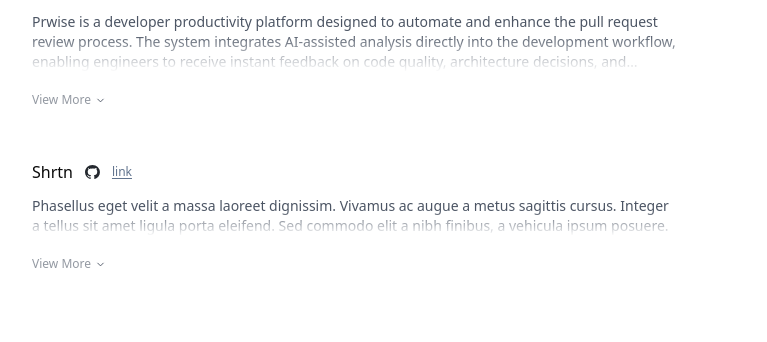
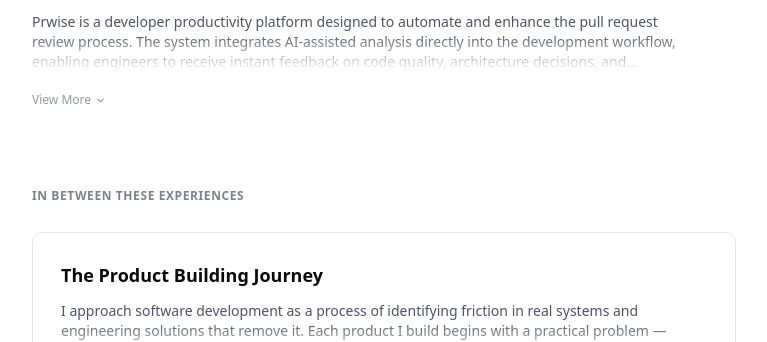
Before and after one commit to akdevsaha-dev/akdevsaha.com, a Next.js app: page / in a window 1280 px wide. Shown: the part 1280-1622 px from the top of the page, without its empty margins (256-1023 px from the left). Built offline with nearby package versions, Linux system fonts and the light colour scheme.

Commit message:
update project link

```diff
--- a/components/experience.tsx
+++ b/components/experience.tsx
@@ -36,7 +36,7 @@ export const Experience = () => {
               <div key={idx} className="">
                 <div className="flex items-center gap-3 mt-8">
                   <div>{project.title}</div>
-                  <a target="_blank" href={project.link}>
+                  <a target="_blank" href={project.ghLink}>
                     {theme === "dark" ? (
                       <Image
                         src={"/githubLight.svg"}
@@ -54,7 +54,8 @@ export const Experience = () => {
                     )}
                   </a>
                   <Link
-                    href={""}
+                    target="_blank"
+                    href={project.link}
                     className="text-xs hover:text-neutral-100 underline underline-offset-2 text-slate-500 pr-2"
                   >
                     link
@@ -118,25 +119,69 @@ export const Experience = () => {
               }}
             >
               <p>
-                I approach software development as a process of identifying friction in real systems and engineering solutions that remove it. Each product I build begins with a practical problem — something inefficient, slow, or overly complex — and evolves into a system designed for performance, reliability, and developer experience.
+                I approach software development as a process of identifying
+                friction in real systems and engineering solutions that remove
+                it. Each product I build begins with a practical problem —
+                something inefficient, slow, or overly complex — and evolves
+                into a system designed for performance, reliability, and
+                developer experience.
               </p>
               <p>
-                My journey began with Shrtn, a URL shortening platform. While the idea seems simple, building it required solving backend challenges like generating collision-resistant short identifiers, designing fast redirect pipelines, and tracking analytics efficiently. Working on this project helped me understand how thoughtful data models and optimized request paths are critical for building scalable services.
+                My journey began with Shrtn, a URL shortening platform. While
+                the idea seems simple, building it required solving backend
+                challenges like generating collision-resistant short
+                identifiers, designing fast redirect pipelines, and tracking
+                analytics efficiently. Working on this project helped me
+                understand how thoughtful data models and optimized request
+                paths are critical for building scalable services.
               </p>
               <p>
-                As I continued building applications, I realized that creating software is only part of the challenge — keeping it reliable in production is just as important. This led me to develop Trackly, an infrastructure monitoring platform for tracking uptime, latency, and service health in real time. I engineered concurrent health checks, a status logging pipeline, and an automated alerting system. I also implemented a warmup mechanism that periodically pings services to mitigate serverless cold starts and reduce latency spikes.
+                As I continued building applications, I realized that creating
+                software is only part of the challenge — keeping it reliable in
+                production is just as important. This led me to develop Trackly,
+                an infrastructure monitoring platform for tracking uptime,
+                latency, and service health in real time. I engineered
+                concurrent health checks, a status logging pipeline, and an
+                automated alerting system. I also implemented a warmup mechanism
+                that periodically pings services to mitigate serverless cold
+                starts and reduce latency spikes.
               </p>
               <p>
-                While working across projects, I noticed how much time developers spend setting up development environments before writing actual code. Configuring Docker containers, connecting APIs, and enabling hot reloading often involved repetitive setup. To eliminate this friction, I built QuickReactGO, a CLI tool that scaffolds a fully containerized React and Go application with a single command. The tool standardizes development environments and allows engineers to move directly from idea to running application.
+                While working across projects, I noticed how much time
+                developers spend setting up development environments before
+                writing actual code. Configuring Docker containers, connecting
+                APIs, and enabling hot reloading often involved repetitive
+                setup. To eliminate this friction, I built QuickReactGO, a CLI
+                tool that scaffolds a fully containerized React and Go
+                application with a single command. The tool standardizes
+                development environments and allows engineers to move directly
+                from idea to running application.
               </p>
               <p>
-                Wanting to explore more complex distributed systems, I built Flow, a real-time communication platform supporting messaging, audio calls, and video conferencing. The platform uses a WebSocket-based backend for low-latency messaging and integrates WebRTC for peer-to-peer media streaming. Building Flow pushed me to think deeply about persistent connections, real-time state synchronization, and responsive user experiences.
+                Wanting to explore more complex distributed systems, I built
+                Flow, a real-time communication platform supporting messaging,
+                audio calls, and video conferencing. The platform uses a
+                WebSocket-based backend for low-latency messaging and integrates
+                WebRTC for peer-to-peer media streaming. Building Flow pushed me
+                to think deeply about persistent connections, real-time state
+                synchronization, and responsive user experiences.
               </p>
               <p>
-                Most recently, I explored how AI can improve developer workflows by building Prwise, an AI-assisted pull request review platform. The system analyzes code changes automatically and surfaces actionable feedback before human reviewers begin reviewing the code, helping teams maintain consistent standards while reducing review delays.
+                Most recently, I explored how AI can improve developer workflows
+                by building Prwise, an AI-assisted pull request review platform.
+                The system analyzes code changes automatically and surfaces
+                actionable feedback before human reviewers begin reviewing the
+                code, helping teams maintain consistent standards while reducing
+                review delays.
               </p>
               <p>
-                Across these products, a consistent theme shapes my engineering approach: reducing developer friction, designing systems that scale reliably, and automating repetitive processes. Each project represents a deeper exploration into modern software architecture — from backend services and infrastructure monitoring to developer tooling, real-time systems, and intelligent development workflows.
+                Across these products, a consistent theme shapes my engineering
+                approach: reducing developer friction, designing systems that
+                scale reliably, and automating repetitive processes. Each
+                project represents a deeper exploration into modern software
+                architecture from backend services and infrastructure monitoring
+                to developer tooling, real-time systems, and intelligent
+                development workflows.
               </p>
             </div>
             <div
--- a/data/project.content.ts
+++ b/data/project.content.ts
@@ -49,7 +49,7 @@ The 2.0.0 release introduced a major architectural shift toward container-first
   {
     title: "trackly",
     ghLink: "https://github.com/akdevsaha-dev/trackly",
-    link: "https://github.com/akdevsaha-dev/trackly",
+    link: "https://trackly-nine.vercel.app",
     description: `
     Designed and developed Trackly, a high-performance, full-featured infrastructure monitoring platform engineered for real-time uptime tracking, automated site "warmup" cycles, and instantaneous incident alerting. Built with a focus on reliability and visual excellence, the platform delivers a seamless, developer-centric experience for maintaining high-availability web services.
 
@@ -67,7 +67,7 @@ Automated Alerting Pipeline: Integrated a high-delivery notification system via
   },
   {
     title: "Prwise",
-    ghLink: "https://github.com/akdevsaha-dev/prwise",
+    ghLink: "https://github.com/akdevsaha-dev/PrwiseAI",
     link: "https://github.com/akdevsaha-dev/prwise",
     description: `Prwise is a developer productivity platform designed to automate and enhance the pull request review process. The system integrates AI-assisted analysis directly into the development workflow, enabling engineers to receive instant feedback on code quality, architecture decisions, and potential issues before human reviewers even begin reviewing the code.
 
@@ -76,11 +76,4 @@ Modern development teams rely heavily on code reviews to maintain quality, secur
 Prwise addresses this challenge by introducing an intelligent review pipeline that analyzes pull requests automatically and surfaces actionable suggestions to developers in real time.
     `,
   },
-  {
-    title: "Shrtn",
-    ghLink: "https://github.com/akdevsaha-dev/shrtn",
-    link: "https://github.com/akdevsaha-dev/shrtn",
-    description:
-      "Phasellus eget velit a massa laoreet dignissim. Vivamus ac augue a metus sagittis cursus. Integer a tellus sit amet ligula porta eleifend. Sed commodo elit a nibh finibus, a vehicula ipsum posuere.",
-  },
 ];
```
Lines whose indentation alone changed are shown as unchanged.
